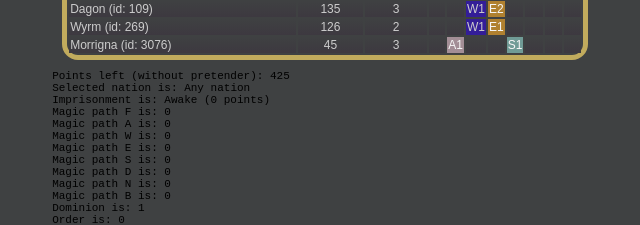
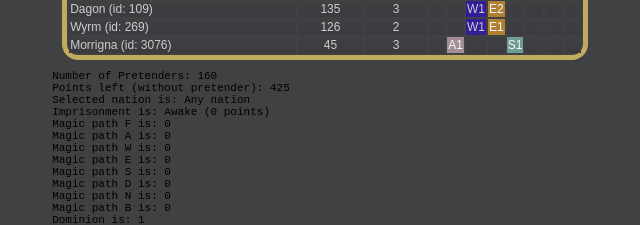
Before and after one commit to bsielski/pretenders-dom5, a React (Create React App) app: page / in a window 1280 px wide. Shown: the part 3335-3560 px from the top of the page, without its empty margins (315-955 px from the left). Built offline with nearby package versions, Linux system fonts and the light colour scheme.

Commit message:
Number of pretenders into debug

```diff
--- a/src/App.js
+++ b/src/App.js
@@ -49,6 +49,7 @@ class Debug extends React.Component {
   render() {
     return (
       <div>
+        <section id="debugger">Number of Pretenders: {this.props.noOfPretenders}</section>
         <section id="debugger">Points left (without pretender): {this.props.points}</section>
         <section id="debugger">Selected nation is: {this.props.nation}</section>
         <section id="debugger">Imprisonment is: {this.props.imprisonment}</section>
@@ -213,6 +214,7 @@ class App extends Component {
     const blessPoints = totalBlessPoints(this.state.path, blessBonuses);
 
     const pretenderRows = this.nations[this.state.nationId].pretenders.map(pretenderId => {
+      // console.log(pretenderId);
       const pretender = this.pretenders[pretenderId];
       return (
         {
@@ -438,6 +440,7 @@ class App extends Component {
           growth={this.state.growth}
           fortune={this.state.fortune}
           magic={this.state.magic}
+          noOfPretenders={this.nations[this.state.nationId].pretenders.length}
         />
 
 
```
